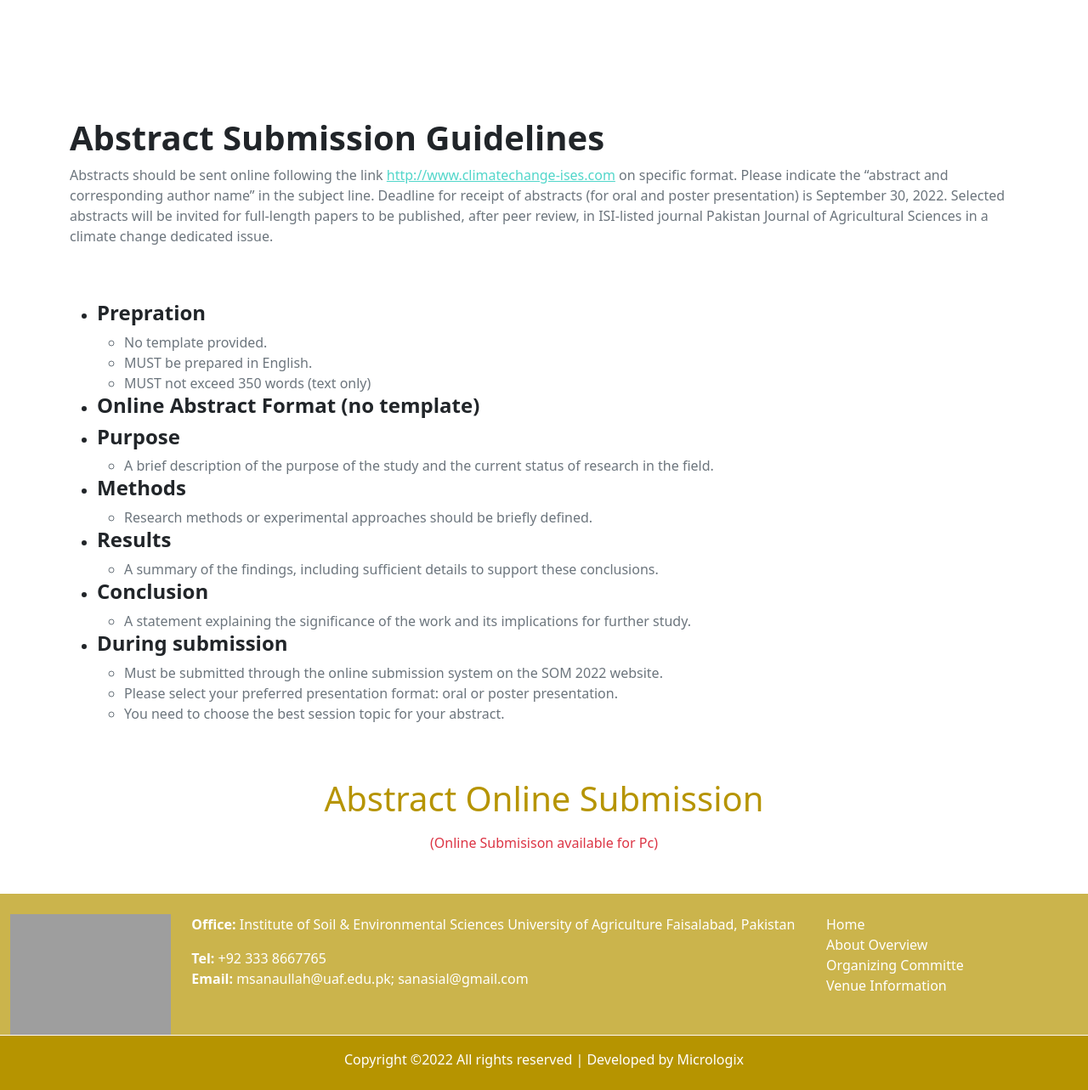
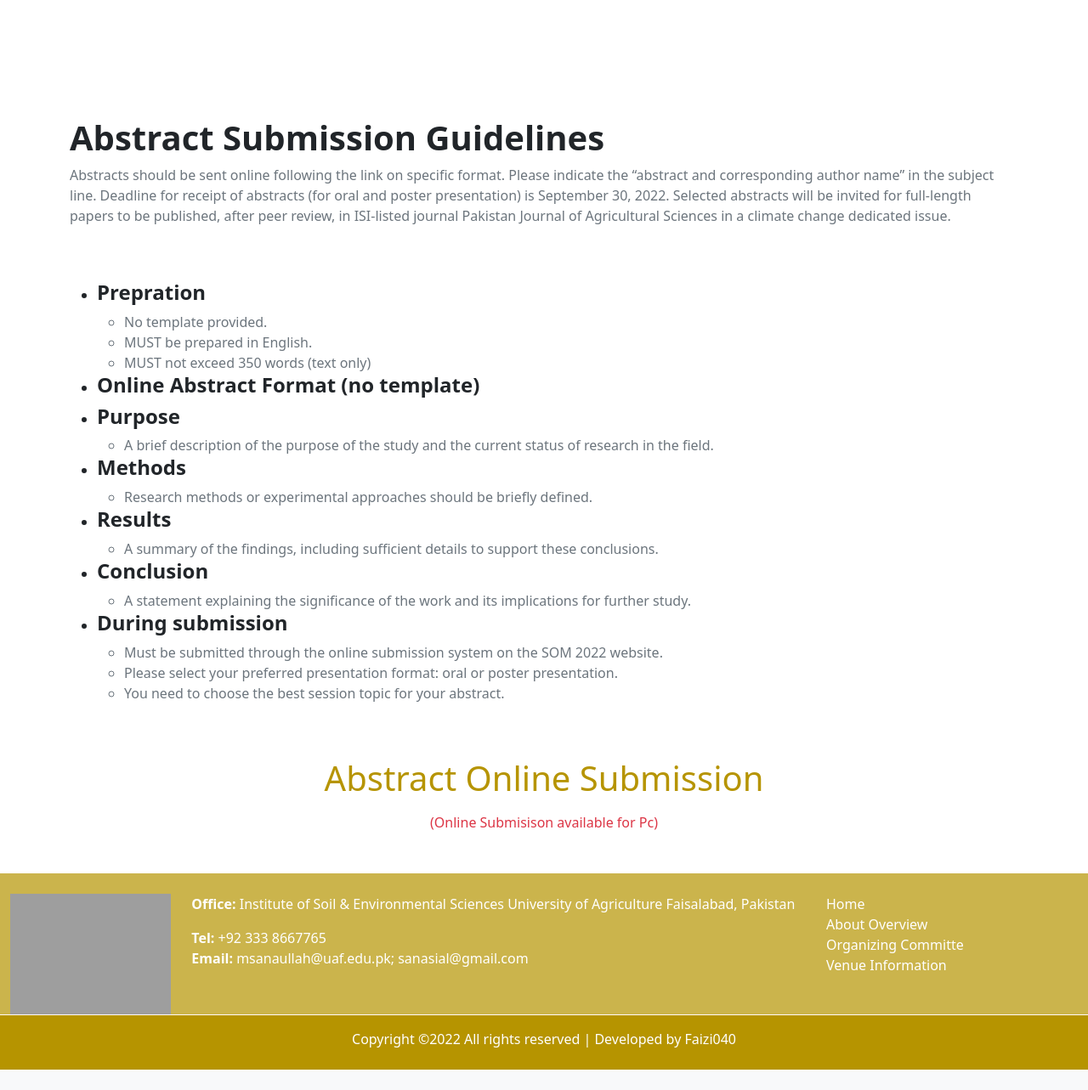
Before and after one commit to faizi040/Climate_Change, a PHP site: page /abstract-submission.php in a window 1280 px wide. Shown: the part 432-1715 px from the top of the page at 85% size. After the commit the page ends 1691 px from the top, so only its background shows below. Run offline with PHP 8.4, Linux system fonts and the light colour scheme; some libraries are stand-ins or nearby versions; grey boxes are pictures that could not be loaded.

Commit message:
Changes Done

```diff
--- a/abstract-submission.php
+++ b/abstract-submission.php
@@ -5,7 +5,7 @@ include("inc/header.php");
 	<div class="row">
 		<div class="col-md-12 col-sm-12">
 			<h1>Abstract Submission Guidelines</h1>
-			<p class="text-secondary">Abstracts should be sent online following the link <a href="http://www.climatechange-ises.com">http://www.climatechange-ises.com</a> on specific format. Please indicate the “abstract and corresponding author name” in the subject line. Deadline for receipt of abstracts (for oral and poster presentation) is September 30, 2022. Selected abstracts will be invited for full-length papers to be published, after peer review, in ISI-listed journal Pakistan Journal of Agricultural Sciences in a climate change dedicated issue.</p>
+			<p class="text-secondary">Abstracts should be sent online following the link on specific format. Please indicate the “abstract and corresponding author name” in the subject line. Deadline for receipt of abstracts (for oral and poster presentation) is September 30, 2022. Selected abstracts will be invited for full-length papers to be published, after peer review, in ISI-listed journal Pakistan Journal of Agricultural Sciences in a climate change dedicated issue.</p>
 		</div>
 	</div>
 </div>
--- a/inc/footer.php
+++ b/inc/footer.php
@@ -21,7 +21,7 @@
 </section>
 
 <div class="copyright text-center py-2">
-<p class="mt-2">Copyright &copy;2022 All rights reserved | Developed by Micrologix</p>
+<p class="mt-2">Copyright &copy;2022 All rights reserved | Developed by Faizi040</p>
 </div>
 
 
```
